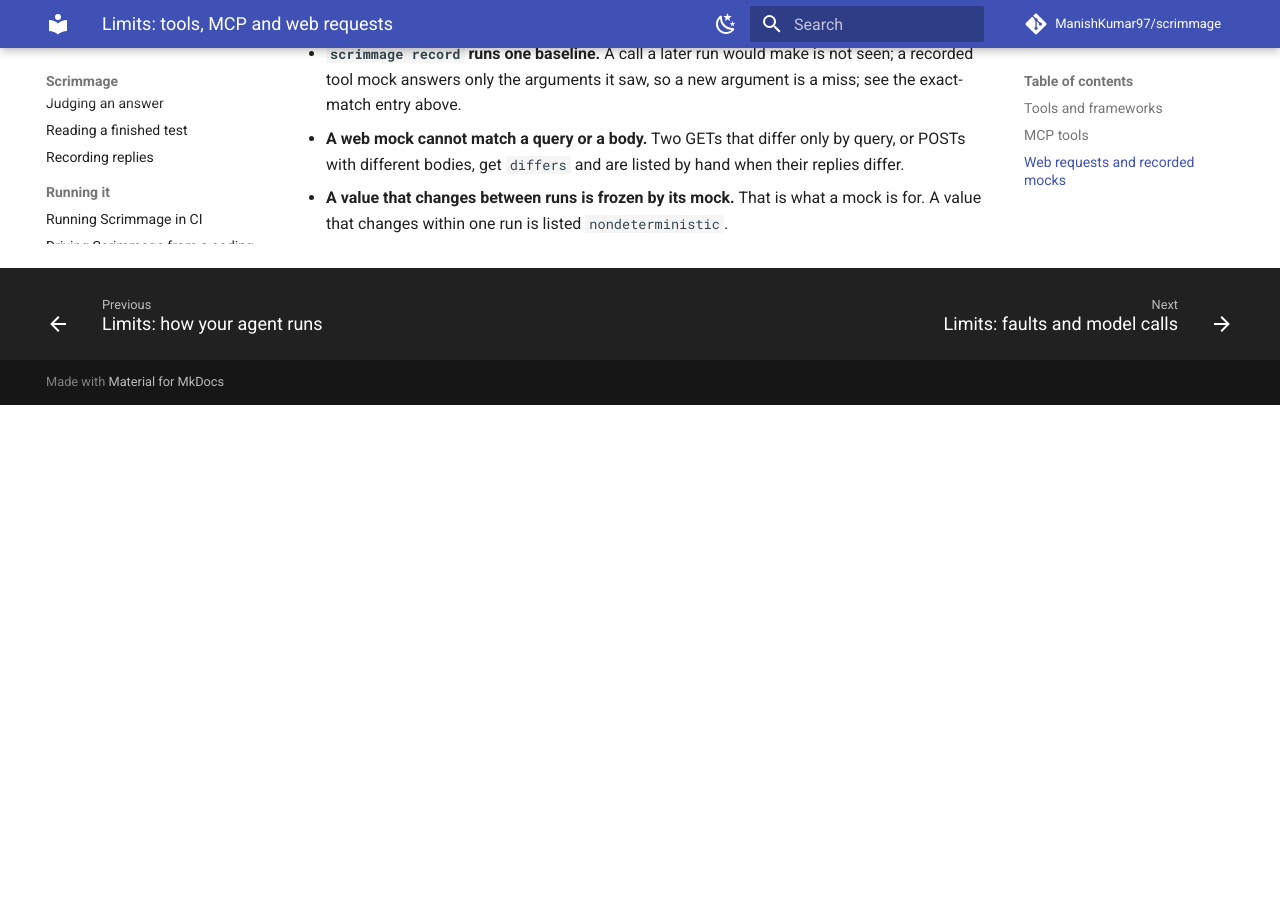
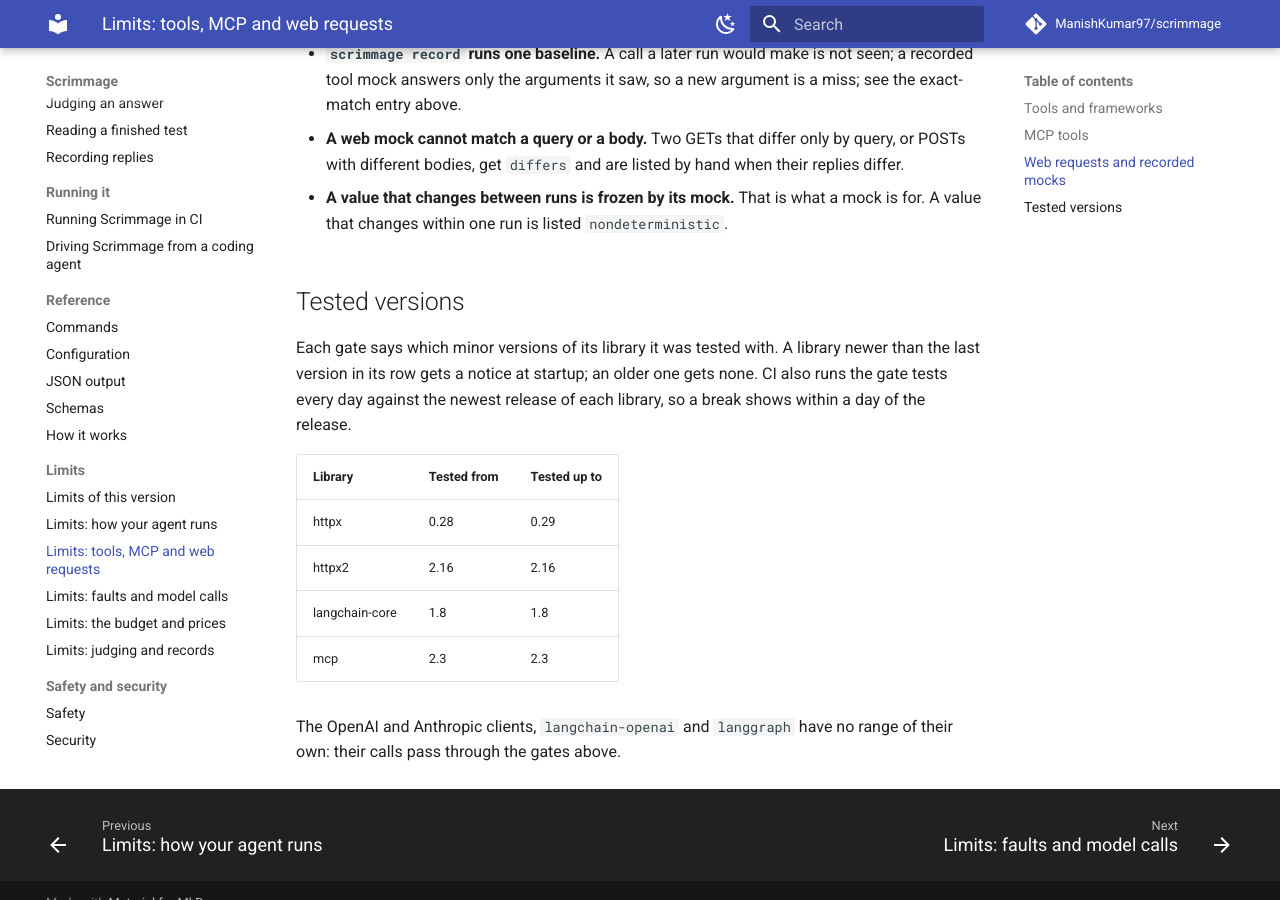
Before and after one commit to ManishKumar97/scrimmage, an MkDocs documentation site: the page built from docs/limits/calls.md, in a window 1280 px wide and 900 px high, scrolled down 4201 px. Built offline with MkDocs 1.6.1 and Material for MkDocs 9.7.7, drawn with Linux system fonts in a browser that asks for light colours; comment, search, counter and statistics services are not loaded; before the commit the page ends 4606 px from its top, so only the background shows below that.

Commit message:
docs(limits): add a tested versions table checked against the code
The table is compared with every TESTED range found in the source, so a widened range or a new gate fails a test until its row is updated.

```diff
--- a/docs/limits/calls.md
+++ b/docs/limits/calls.md
@@ -149,3 +149,18 @@ Limits of the tools Scrimmage gates, of MCP tools, and of web requests and recor
 
 - **A value that changes between runs is frozen by its mock.** That is what a mock is for.
   A value that changes within one run is listed `nondeterministic`.
+
+## Tested versions
+
+Each gate says which minor versions of its library it was tested with.
+A library newer than the last version in its row gets a notice at startup; an older one gets none.
+CI also runs the gate tests every day against the newest release of each library, so a break shows within a day of the release.
+
+| Library | Tested from | Tested up to |
+|---|---|---|
+| httpx | 0.28 | 0.29 |
+| httpx2 | 2.16 | 2.16 |
+| langchain-core | 1.8 | 1.8 |
+| mcp | 2.3 | 2.3 |
+
+The OpenAI and Anthropic clients, `langchain-openai` and `langgraph` have no range of their own: their calls pass through the gates above.
```
Also changed, not shown: 1 other file.
